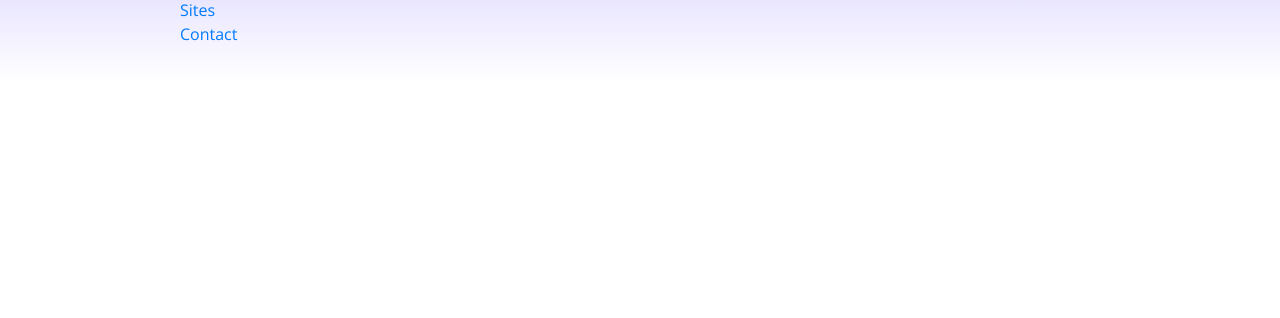
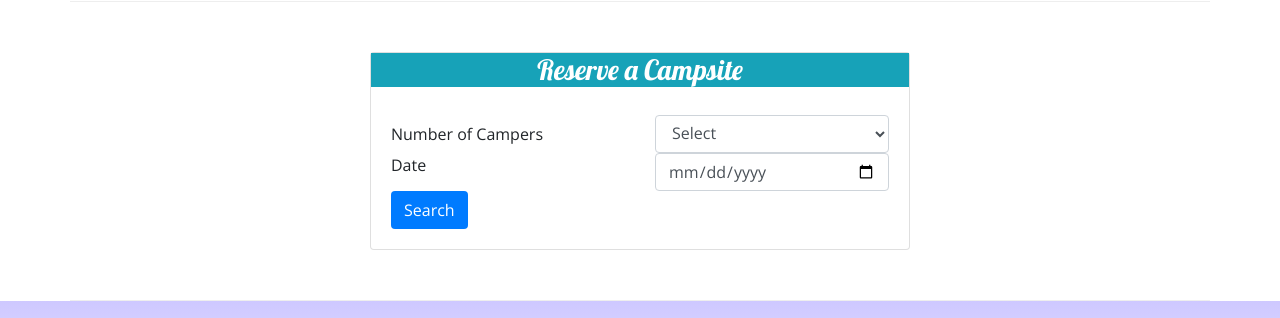
Before and after one commit to juneA624/nucampsite, a website: page index.html in a window 1280 px wide. Shown: the part 1151-1469 px from the top of the page. Before the commit the page ends 1233 px from the top, so only its background shows below. Drawn offline with nearby package versions, Linux system fonts and the light colour scheme.

Commit message:
Week 2 Assignment

```diff
--- a/index.html
+++ b/index.html
@@ -31,6 +31,9 @@
                 <div class="col">
                     <h1>NuCamp</h1>
                     <h2>a better way to camp</h2>
+                </div>
+                <div class="col col-md-4 col-xl-2">
+                    <a class="btn btn-info bt-lg mt-4 text-nowrap" href="#reserveForm">Reserve Campsite</a>
                 </div>
             </div>
         </div>
@@ -73,10 +76,17 @@
                 <h2>Featured Campsites</h2>
             </div>
             <div class="col">
-                <h3>React Lake Campground</h3>
-                <p class="d-none d-sm-block">Nestled in the foothills of the Chrome Mountains, this campground on the shores of the pristine React Lake is a favorite for fly fishers.</p>
+                <div class="media">
+                    <div class="media-body align-self-center">
+                        <h3>React Lake Campground</h3>
+                        <p class="d-none d-sm-block">Nestled in the foothills of the Chrome Mountains, this campground on the shores of the pristine React Lake is a favorite for fly fishers.</p>
+                    </div>
+                    <img class="d-flex ml-5 img-thumbnail" src="img/react-lake-thumb.jpg" alt="Bootstrap Outfitters" />
+
+                </div>
             </div>
         </div>
+
 
         <div class="row row-content align-items-center">
             <div class="col">
@@ -85,6 +95,44 @@
                     <div class="media-body align-self-center">
                         <h3>Bootstrap Outfitters</h3>
         				<p class="d-none d-sm-block">Bootstrap Outfitters supplies you with gear you need at prices you can't beat.</p>
+                    </div>
+                </div>
+            </div>
+        </div>
+        <div class="row row-content">
+            <div class="col-sm-6 mx-auto">
+                <div class="card">
+                    <h3 class="bg-info text-white text-center">Reserve a Campsite</h3>
+                    <div class="card-body">
+                        <form id="reserveForm">
+                            <div class=" row">
+                                <label name="numCampers" class="col-sm-6 col-form-label">Number of Campers</label>
+                                <div class="col">
+                                    <select name="numCampers" id="numCampers" class="form-control">
+                                        <option>Select</option>
+                                        <option value="1">1</option>
+                                        <option value="2">2</option>
+                                        <option value="3">3</option>
+                                        <option value="4">4</option>
+                                        <option value="5">5</option>
+                                        <option value="6">6</option>
+                                    </select>
+                                </div>
+                            </div>
+                            <div class="row">
+                                <label for="date" class="col-sm-6">Date</label>
+                                <div class="col-sm-6">
+                                    <input class="form-control" type="date" id="date" name="date" placeholder="date">
+                                </div>
+                            </div>
+                            <div class="row">
+                                <div class="col">
+                                    <button type="submit" class="btn bg-primary text-white">Search</button>
+                                </div>
+
+                            </div>
+
+                        </form>
                     </div>
                 </div>
             </div>
```
